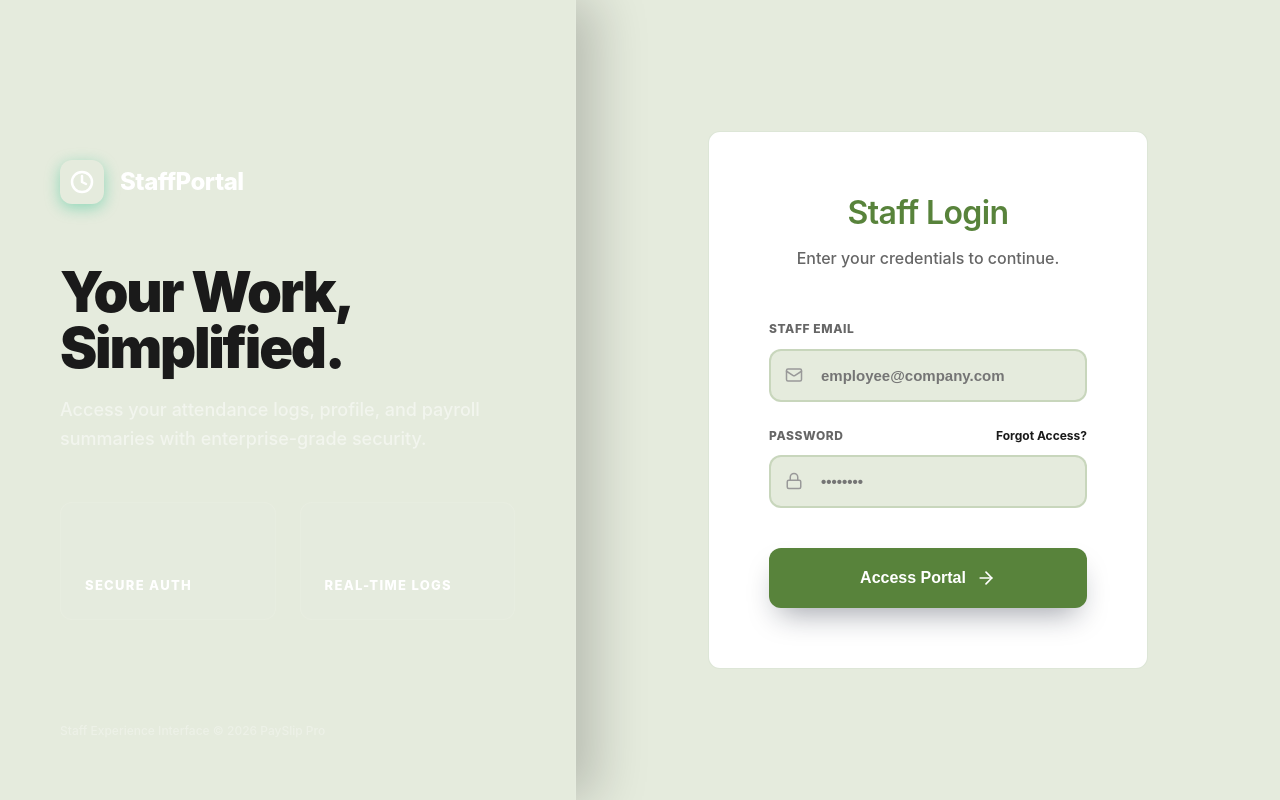
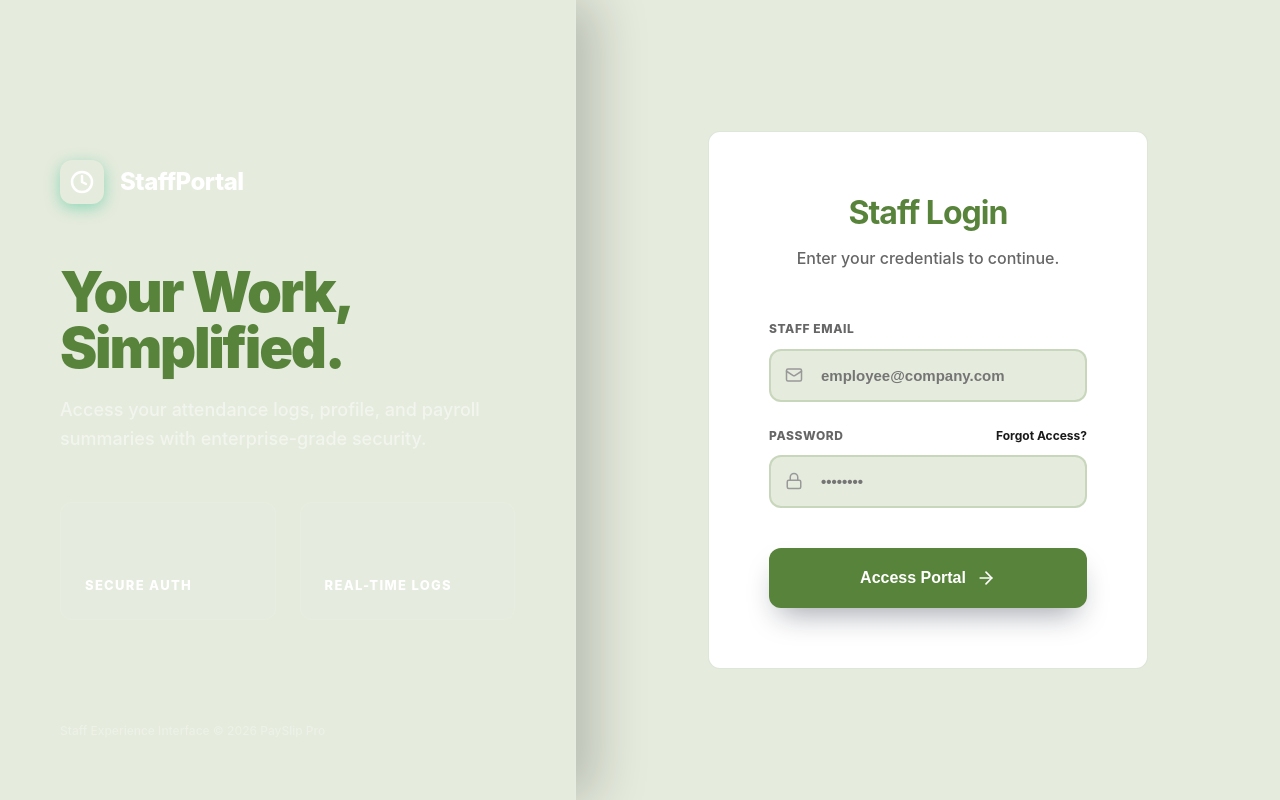
Before and after one commit to VaibhavVerma040802/payslip-generator, a React (Vite) app in the folder frontend/: page /portal/login in a window 1280 px wide. Built offline with nearby package versions, Linux system fonts and the light colour scheme.

Commit message:
Final UI/UX polish: Fixed Staff Management blank screen, standardized fonts, added smooth page transitions and skeleton loaders.

```diff
--- a/frontend/src/components/Layout.jsx
+++ b/frontend/src/components/Layout.jsx
@@ -9,6 +9,8 @@ import api from '../api'
 import { toast } from 'react-hot-toast'
 import { useAuth } from '../context/AuthContext'
 import { useTheme } from '../context/ThemeContext'
+import PageTransition from './PageTransition'
+import { AnimatePresence } from 'framer-motion'
 
 const navItems = [
   { to: '/', label: 'Dashboard', icon: LayoutDashboard, end: true },
@@ -457,9 +459,12 @@ export default function Layout() {
           </div>
         </header>
 
-        {/* Global Body */}
-        <div style={{ flex: 1, position: 'relative' }}>
-          <Outlet />
+        <div style={{ flex: 1, position: 'relative', overflowX: 'hidden' }}>
+          <AnimatePresence mode="wait">
+            <PageTransition key={location.pathname}>
+              <Outlet />
+            </PageTransition>
+          </AnimatePresence>
         </div>
       </main>
     </div>
--- /dev/null
+++ b/frontend/src/components/PageTransition.jsx
@@ -0,0 +1,15 @@
+import { motion } from 'framer-motion'
+
+export default function PageTransition({ children }) {
+  return (
+    <motion.div
+      initial={{ opacity: 0, y: 10 }}
+      animate={{ opacity: 1, y: 0 }}
+      exit={{ opacity: 0, y: -10 }}
+      transition={{ duration: 0.3, ease: 'easeOut' }}
+      style={{ height: '100%', width: '100%' }}
+    >
+      {children}
+    </motion.div>
+  )
+}
--- a/frontend/src/components/PortalLayout.jsx
+++ b/frontend/src/components/PortalLayout.jsx
@@ -8,6 +8,7 @@ import { useStaffPortal } from '../context/StaffPortalContext'
 import { useTheme } from '../context/ThemeContext'
 import { motion, AnimatePresence } from 'framer-motion'
 import api from '../api'
+import PageTransition from './PageTransition'
 
 const navItems = [
   { to: '/portal/dashboard', label: 'Dashboard', icon: LayoutDashboard },
@@ -420,8 +421,12 @@ export default function PortalLayout() {
         </header>
 
         {/* Global Body */}
-        <div style={{ flex: 1, position: 'relative', padding: 'clamp(16px, 4vw, 32px)' }}>
-          <Outlet />
+        <div style={{ flex: 1, position: 'relative', padding: 'clamp(16px, 4vw, 32px)', overflowX: 'hidden' }}>
+          <AnimatePresence mode="wait">
+            <PageTransition key={location.pathname}>
+              <Outlet />
+            </PageTransition>
+          </AnimatePresence>
         </div>
       </main>
     </div>
--- a/frontend/src/index.css
+++ b/frontend/src/index.css
@@ -25,7 +25,8 @@
   --padding-card: 1.5rem;
 
   /* Typography */
-  --font-stack: -apple-system, BlinkMacSystemFont, 'Segoe UI', Roboto, Oxygen, Ubuntu, Cantarell, 'Open Sans', 'Helvetica Neue', sans-serif;
+  --font-stack: 'Inter', -apple-system, BlinkMacSystemFont, 'Segoe UI', Roboto, sans-serif;
+  --font-display: 'Outfit', 'Inter', sans-serif;
 }
 
 :root[data-theme='dark'] {
@@ -47,6 +48,12 @@
 
 :root[data-theme='dark'] [style*="color: var(--navy)"] {
   color: var(--text) !important;
+}
+
+h1, h2, h3, h4, h5, h6 {
+  font-family: var(--font-display);
+  font-weight: 700;
+  letter-spacing: -0.02em;
 }
 
 body {
@@ -76,6 +83,18 @@ body {
   animation: countUp 0.3s ease-out;
 }
 
+@keyframes shimmer {
+  0% { background-position: -200% 0; }
+  100% { background-position: 200% 0; }
+}
+
+.skeleton {
+  background: linear-gradient(90deg, var(--surface) 25%, var(--bg) 50%, var(--surface) 75%);
+  background-size: 200% 100%;
+  animation: shimmer 1.5s infinite;
+  opacity: 0.6;
+}
+
 /* Button & Card Hover Effects */
 .btn-hover {
   transition: all 0.2s cubic-bezier(0.4, 0, 0.2, 1);
@@ -96,10 +115,10 @@ body {
 /* Global Utilities */
 /* Typography Scale */
 h1, h2, h3 {
-  font-family: var(--font-stack);
-  font-weight: 600;
-  letter-spacing: -0.02em;
-  color: var(--text);
+  font-family: var(--font-display);
+  font-weight: 700;
+  letter-spacing: -0.03em;
+  color: var(--primary);
 }
 
 h1 { font-size: 28px; line-height: 1.2; margin-bottom: 1rem; }
@@ -143,7 +162,13 @@ h3 { font-size: 18px; line-height: 1.4; margin-bottom: 0.5rem; }
   border: 0.5px solid var(--border);
   border-radius: var(--radius-card);
   padding: var(--padding-card);
-  transition: all 0.2s ease;
+  transition: all 0.3s cubic-bezier(0.4, 0, 0.2, 1);
+  animation: slideUp 0.4s ease-out backwards;
+}
+
+@keyframes slideUp {
+  from { opacity: 0; transform: translateY(10px); }
+  to { opacity: 1; transform: translateY(0); }
 }
 
 .btn-primary {
--- a/frontend/src/main.jsx
+++ b/frontend/src/main.jsx
@@ -23,7 +23,6 @@ ReactDOM.createRoot(document.getElementById('root')).render(
         toastOptions={{
           duration: 3500,
           style: {
-            fontFamily: 'DM Sans, sans-serif',
             fontSize: '13.5px',
             borderRadius: '10px',
             boxShadow: '0 8px 24px rgba(0,0,0,0.12)',
--- a/frontend/src/pages/AuditLogs.jsx
+++ b/frontend/src/pages/AuditLogs.jsx
@@ -92,7 +92,7 @@ export default function AuditLogs() {
     <div style={{ padding: 'clamp(24px, 5vw, 48px)', maxWidth: 1200, margin: '0 auto' }}>
       <header className="fade-in" style={{ marginBottom: 40, display: 'flex', alignItems: 'center', gap: 16 }}>
         <div style={{
-          width: 48, height: 48, borderRadius: 6, background: '#58833b',
+          width: 48, height: 48, borderRadius: 6, background: 'var(--primary)',
           display: 'flex', alignItems: 'center', justifyContent: 'center', color: '#ffffff'
         }}>
           <Activity size={24} />
@@ -111,7 +111,7 @@ export default function AuditLogs() {
           background: 'var(--bg)'
         }}>
           <div>
-            <div style={{ fontWeight: 800, fontSize: 17, color: 'var(--primary)' }}>Comprehensive Activity Timeline</div>
+            <div style={{ fontWeight: 700, fontSize: 17, color: 'var(--primary)' }}>Comprehensive Activity Timeline</div>
             <div style={{ fontSize: 12, color: 'var(--text-muted)', fontWeight: 500 }}>Tracking every workspace action and system event</div>
           </div>
         </div>
--- a/frontend/src/pages/StaffList.jsx
+++ b/frontend/src/pages/StaffList.jsx
@@ -4,6 +4,7 @@ import { Link, useNavigate } from 'react-router-dom'
 import { Plus, Search, Briefcase, ChevronRight, X, Loader2, User, Mail, Phone, Key, Ban, Edit, Info, Clock } from 'lucide-react'
 import toast from 'react-hot-toast'
 import api from '../api'
+import { useTheme } from '../context/ThemeContext'
 
 function InputField({ label, name, value, onChange, type = 'text', placeholder, required }) {
   return (
@@ -35,6 +36,7 @@ export default function StaffList() {
   const [submitting, setSubmitting] = useState(false)
   const [actionLoading, setActionLoading] = useState(null) // ID of staff being modified
   const navigate = useNavigate()
+  const { theme } = useTheme()
 
   const [formData, setFormData] = useState({
     fullName: '', employeeId: '', email: '', phone: '', designation: '', department: '',
@@ -165,9 +167,9 @@ export default function StaffList() {
   }
 
   const filteredStaff = staff.filter(s => {
-    const matchesSearch = s.fullName.toLowerCase().includes(search.toLowerCase()) ||
-                          s.email.toLowerCase().includes(search.toLowerCase()) ||
-                          s.designation?.toLowerCase().includes(search.toLowerCase())
+    const matchesSearch = (s.fullName?.toLowerCase() || '').includes(search.toLowerCase()) ||
+                          (s.email?.toLowerCase() || '').includes(search.toLowerCase()) ||
+                          (s.designation?.toLowerCase() || '').includes(search.toLowerCase())
     const matchesType = filterType === 'All' || s.type === filterType
     return matchesSearch && matchesType
   })
@@ -216,7 +218,11 @@ export default function StaffList() {
       </div>
 
       {loading ? (
-        <div style={{ display: 'flex', justifyContent: 'center', padding: 60 }}><Loader2 size={32} className="animate-spin text-muted" /></div>
+        <div style={{ display: 'grid', gridTemplateColumns: 'repeat(auto-fill, minmax(320px, 1fr))', gap: 20 }}>
+          {[...Array(6)].map((_, i) => (
+            <div key={i} className="card skeleton" style={{ height: 240 }} />
+          ))}
+        </div>
       ) : filteredStaff.length === 0 ? (
         <div style={{ textAlign: 'center', padding: 60, background: 'var(--surface)', borderRadius: 12, border: '1px dashed var(--border)' }}>
           <Briefcase size={48} color="var(--text-light)" style={{ marginBottom: 16 }} />
```
